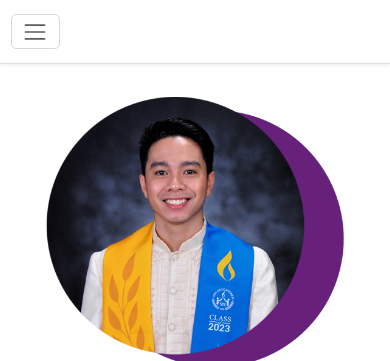
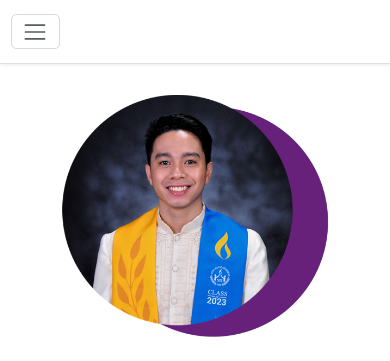
Before and after one commit to NeonieQuell/Web-Portfolio, a website: page index.html in a window 390 px wide. Shown: the top 361 px of the page. Drawn offline with Linux system fonts and the light colour scheme.

Commit message:
Added Bottom Padding for Mobile View in Home Page

```diff
--- a/index.html
+++ b/index.html
@@ -111,12 +111,12 @@
           </nav>
     </header>
     <!--  Body Content  -->
-    <div class="container my-xl-auto">
+    <div class="container my-xl-auto pb-5 pb-lg-0">
         <div class="row d-xl-flex flex-row-reverse pt-3 pt-md-1">
             <!--  Neo Image  -->
             <div class="col-12 col-xl-6 border-success">
                 <div class="row d-flex justify-content-center justify-content-xl-end">
-                    <div class="col-10 col-md-6 col-lg-4 col-xl-11">
+                    <div class="col-9 col-md-6 col-lg-4 col-xl-11">
                         <img src="./assets/images/neo-grad-pic-home.png" alt="neo-grad-pic.png" class="img-fluid">
                     </div>
                 </div>
```
